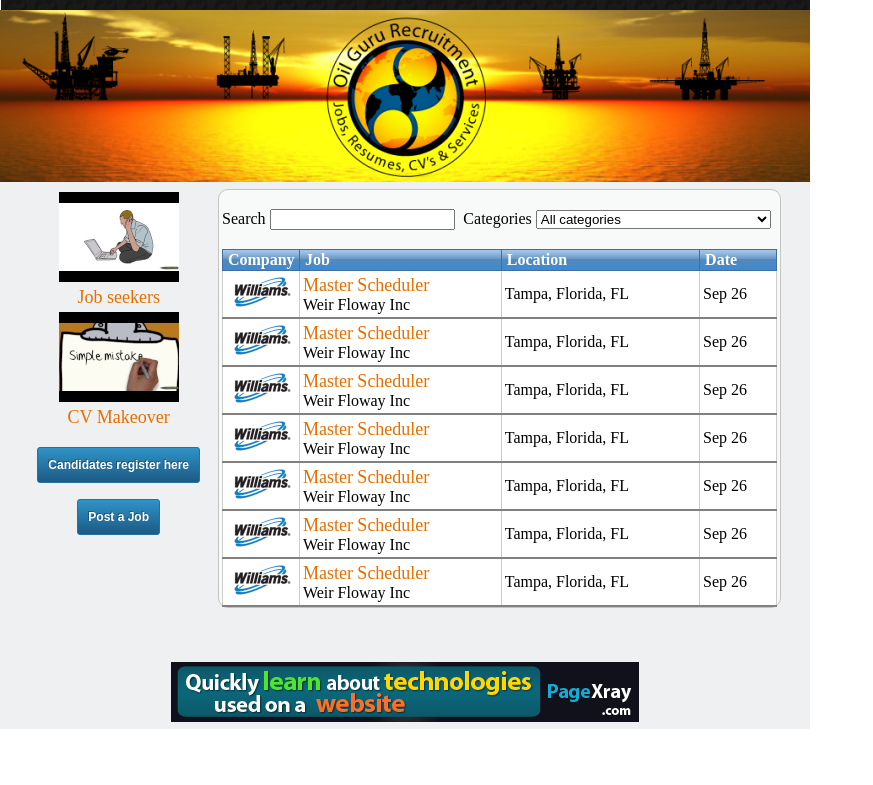
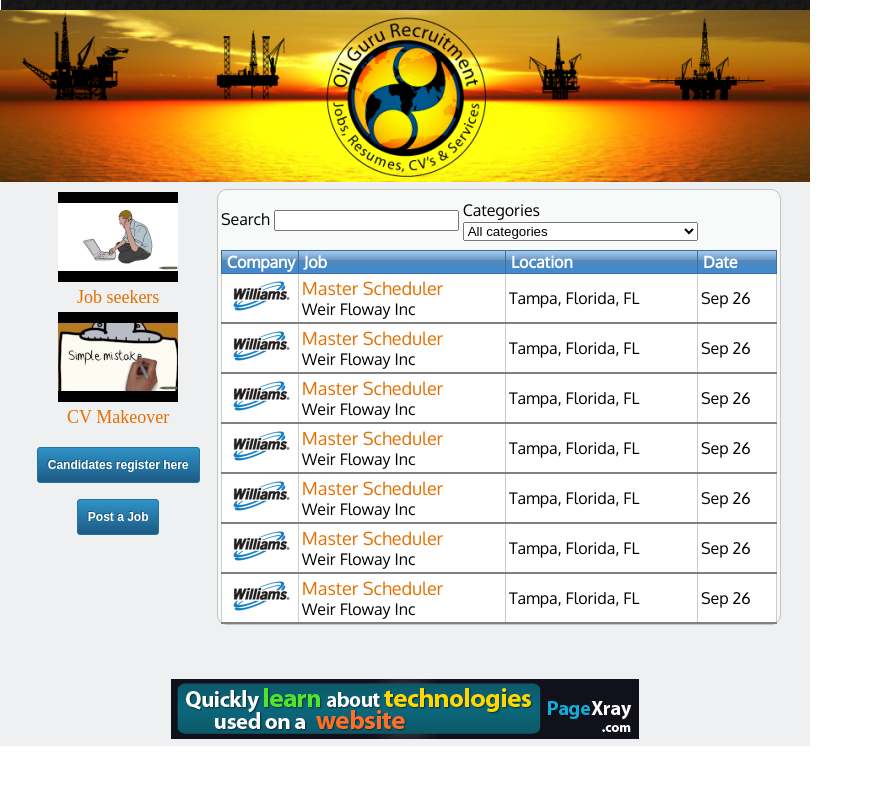
Before and after one commit to fedmich/fed-apps, a PHP site: page /fb_apps/oilguru/ in a window 1280 px wide. Shown: the top 785 px of the page, without its empty margins (0-873 px from the left). Run offline with PHP 8.4, Linux system fonts and the light colour scheme.

Commit message:
Google font

```diff
--- a/fb_apps/oilguru/fb.css
+++ b/fb_apps/oilguru/fb.css
@@ -117,3 +117,6 @@ table.shiny_blue  tr th, table.shiny_blue  tr th a:visited, table.shiny_blue  tr
 	font-size:18px;
 	text-decoration:none;
 }
+.job_tbl{
+	font-family: 'Oxygen', sans-serif;
+}
--- a/fb_apps/oilguru/index.htm
+++ b/fb_apps/oilguru/index.htm
@@ -14,6 +14,7 @@
 	<link href="static/lib/colorbox/1/colorbox.css" rel="stylesheet" type="text/css" media="all" />
 	<link href="fb.css" rel="stylesheet" type="text/css" media="all" />
 
+	<link href='//fonts.googleapis.com/css?family=Oxygen' rel='stylesheet' type='text/css'>
 </head>
 <body>
 	<div class="fbpage">
```
